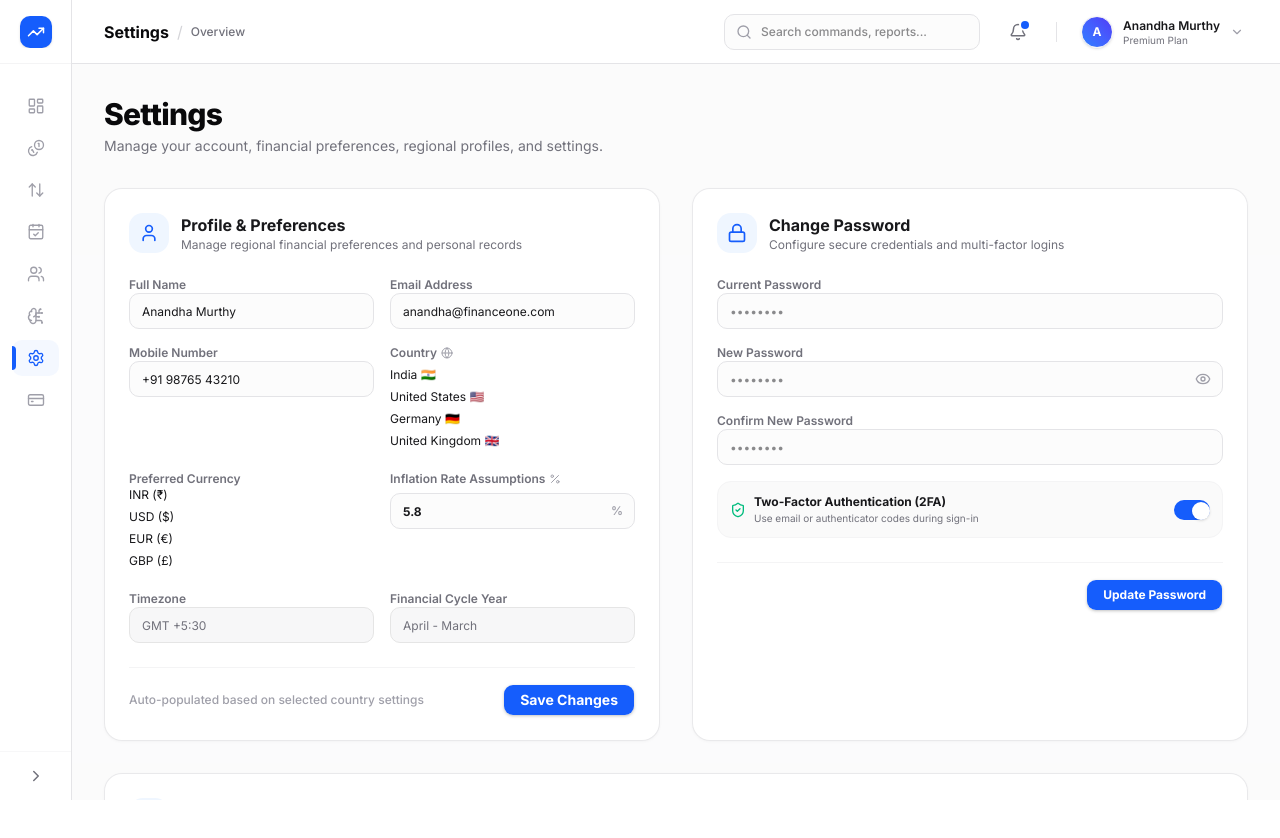
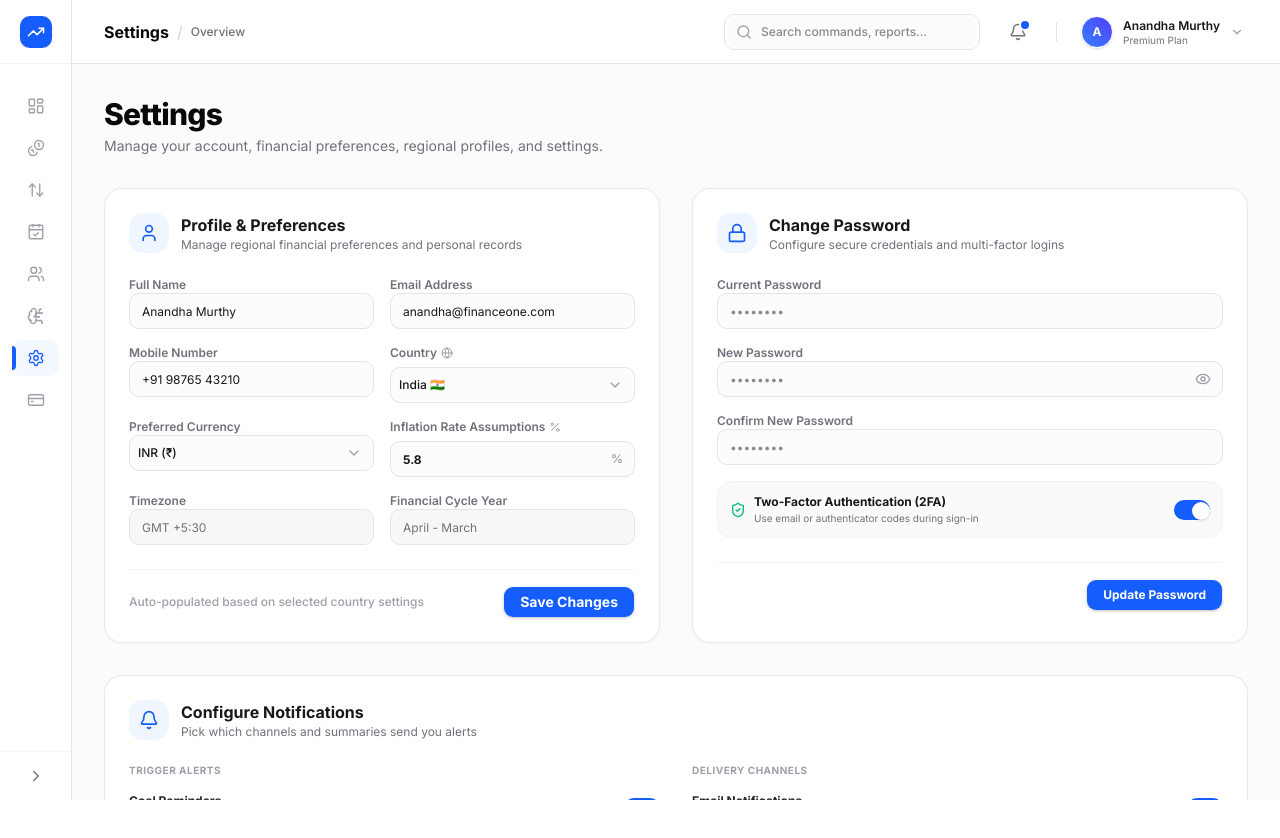
Before and after one commit to codiscedev/finone-client, a Next.js app: page /dashboard in a window 1280 px wide. Both pictures are taken after a click on the button "Settings". Shown: the top 838 px of the page. After the commit the page ends 800 px from the top, so only its background shows below. Built offline with nearby package versions, Linux system fonts and the light colour scheme.

Commit message:
dropdown fix

```diff
--- /dev/null
+++ b/src/components/ui/select.tsx
@@ -0,0 +1,34 @@
+"use client"
+
+import * as React from "react"
+import { ChevronDown } from "lucide-react"
+import { cn } from "@/lib/utils"
+
+interface SelectProps extends React.SelectHTMLAttributes<HTMLSelectElement> {
+  className?: string;
+  children: React.ReactNode;
+}
+
+export const Select = React.forwardRef<HTMLSelectElement, SelectProps>(
+  ({ className, children, ...props }, ref) => {
+    return (
+      <div className="relative w-full">
+        <select
+          ref={ref}
+          className={cn(
+            "w-full h-9 rounded-lg border border-zinc-200 px-3 bg-zinc-50/50 outline-none text-zinc-900 focus:border-blue-500 focus:bg-white cursor-pointer font-medium appearance-none pr-8 transition-colors dark:border-zinc-800 dark:bg-zinc-950/50 dark:text-zinc-50 dark:focus:border-blue-500 dark:focus:bg-zinc-950",
+            className
+          )}
+          {...props}
+        >
+          {children}
+        </select>
+        <div className="absolute inset-y-0 right-3 flex items-center pointer-events-none text-zinc-400">
+          <ChevronDown className="h-4 w-4 shrink-0" />
+        </div>
+      </div>
+    )
+  }
+)
+
+Select.displayName = "Select"
```
